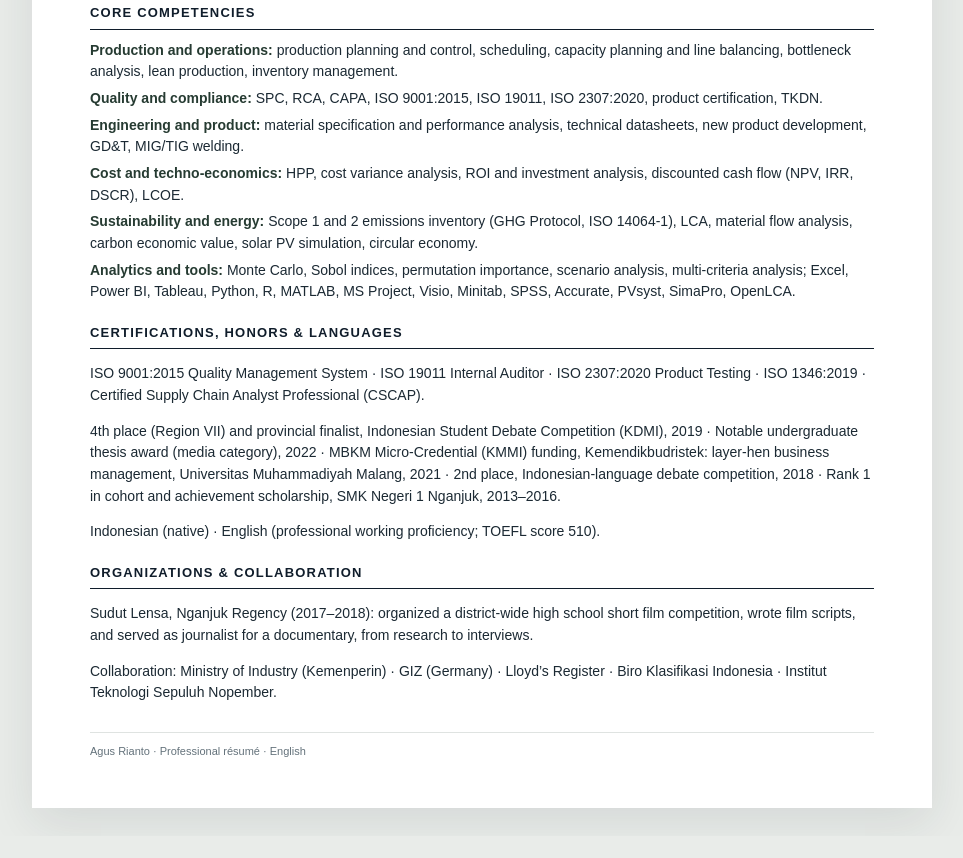
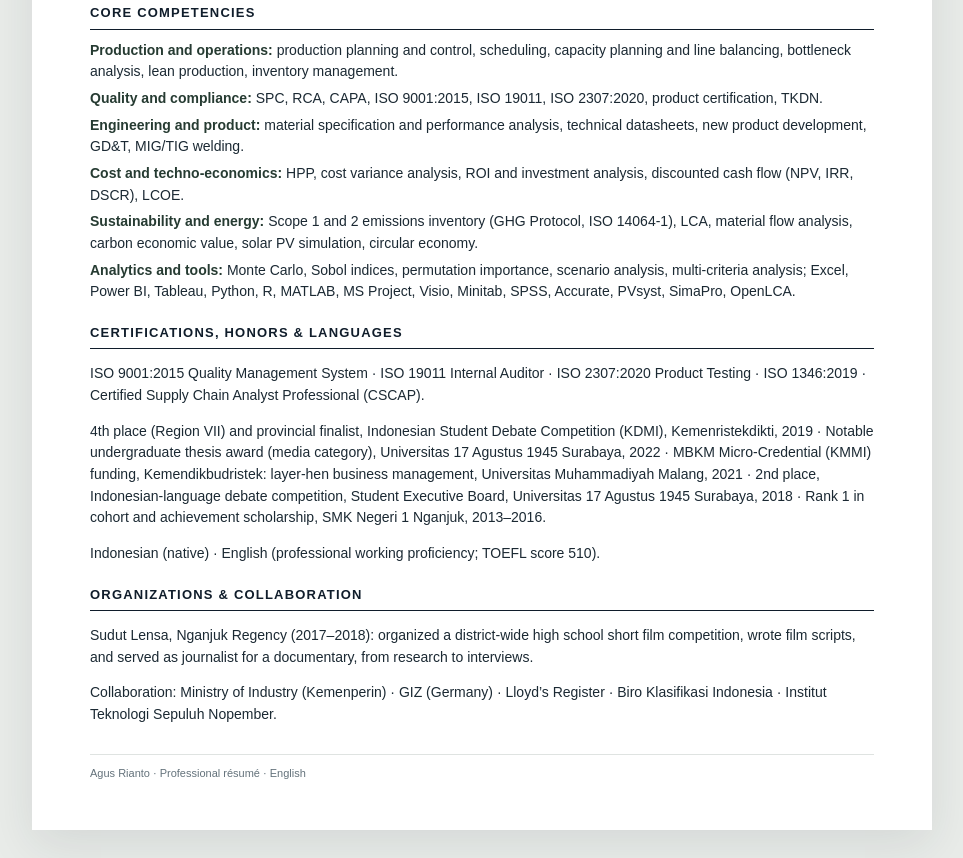
Before and after one commit to ian04kk/ian04kk.github.io, a plain HTML site: page cv-english.html in a window 1280 px wide. Shown: the part 2044-2902 px from the top of the page, without its empty margins (158-1121 px from the left). Before the commit the page ends 2880 px from the top, so only its background shows below. Drawn offline with Linux system fonts and the light colour scheme.

Commit message:
Match résumé awards to source CV

```diff
--- a/cv-english.html
+++ b/cv-english.html
@@ -23,5 +23,5 @@
 <div class="skill"><b>Cost and techno-economics:</b> HPP, cost variance analysis, ROI and investment analysis, discounted cash flow (NPV, IRR, DSCR), LCOE.</div>
 <div class="skill"><b>Sustainability and energy:</b> Scope 1 and 2 emissions inventory (GHG Protocol, ISO 14064-1), LCA, material flow analysis, carbon economic value, solar PV simulation, circular economy.</div>
 <div class="skill"><b>Analytics and tools:</b> Monte Carlo, Sobol indices, permutation importance, scenario analysis, multi-criteria analysis; Excel, Power BI, Tableau, Python, R, MATLAB, MS Project, Visio, Minitab, SPSS, Accurate, PVsyst, SimaPro, OpenLCA.</div></section>
-<section class="section"><h2>Certifications, Honors & Languages</h2><p>ISO 9001:2015 Quality Management System · ISO 19011 Internal Auditor · ISO 2307:2020 Product Testing · ISO 1346:2019 · Certified Supply Chain Analyst Professional (CSCAP).</p><p>4th place (Region VII) and provincial finalist, Indonesian Student Debate Competition (KDMI), 2019 · Notable undergraduate thesis award (media category), 2022 · MBKM Micro-Credential (KMMI) funding, Kemendikbudristek: layer-hen business management, Universitas Muhammadiyah Malang, 2021 · 2nd place, Indonesian-language debate competition, 2018 · Rank 1 in cohort and achievement scholarship, SMK Negeri 1 Nganjuk, 2013–2016.</p><p>Indonesian (native) · English (professional working proficiency; TOEFL score 510).</p></section>
+<section class="section"><h2>Certifications, Honors & Languages</h2><p>ISO 9001:2015 Quality Management System · ISO 19011 Internal Auditor · ISO 2307:2020 Product Testing · ISO 1346:2019 · Certified Supply Chain Analyst Professional (CSCAP).</p><p>4th place (Region VII) and provincial finalist, Indonesian Student Debate Competition (KDMI), Kemenristekdikti, 2019 · Notable undergraduate thesis award (media category), Universitas 17 Agustus 1945 Surabaya, 2022 · MBKM Micro-Credential (KMMI) funding, Kemendikbudristek: layer-hen business management, Universitas Muhammadiyah Malang, 2021 · 2nd place, Indonesian-language debate competition, Student Executive Board, Universitas 17 Agustus 1945 Surabaya, 2018 · Rank 1 in cohort and achievement scholarship, SMK Negeri 1 Nganjuk, 2013–2016.</p><p>Indonesian (native) · English (professional working proficiency; TOEFL score 510).</p></section>
 <section class="section"><h2>Organizations & Collaboration</h2><p>Sudut Lensa, Nganjuk Regency (2017–2018): organized a district-wide high school short film competition, wrote film scripts, and served as journalist for a documentary, from research to interviews.</p><p>Collaboration: Ministry of Industry (Kemenperin) · GIZ (Germany) · Lloyd’s Register · Biro Klasifikasi Indonesia · Institut Teknologi Sepuluh Nopember.</p></section><div class="footnote">Agus Rianto · Professional résumé · English</div></main></body></html>
```
